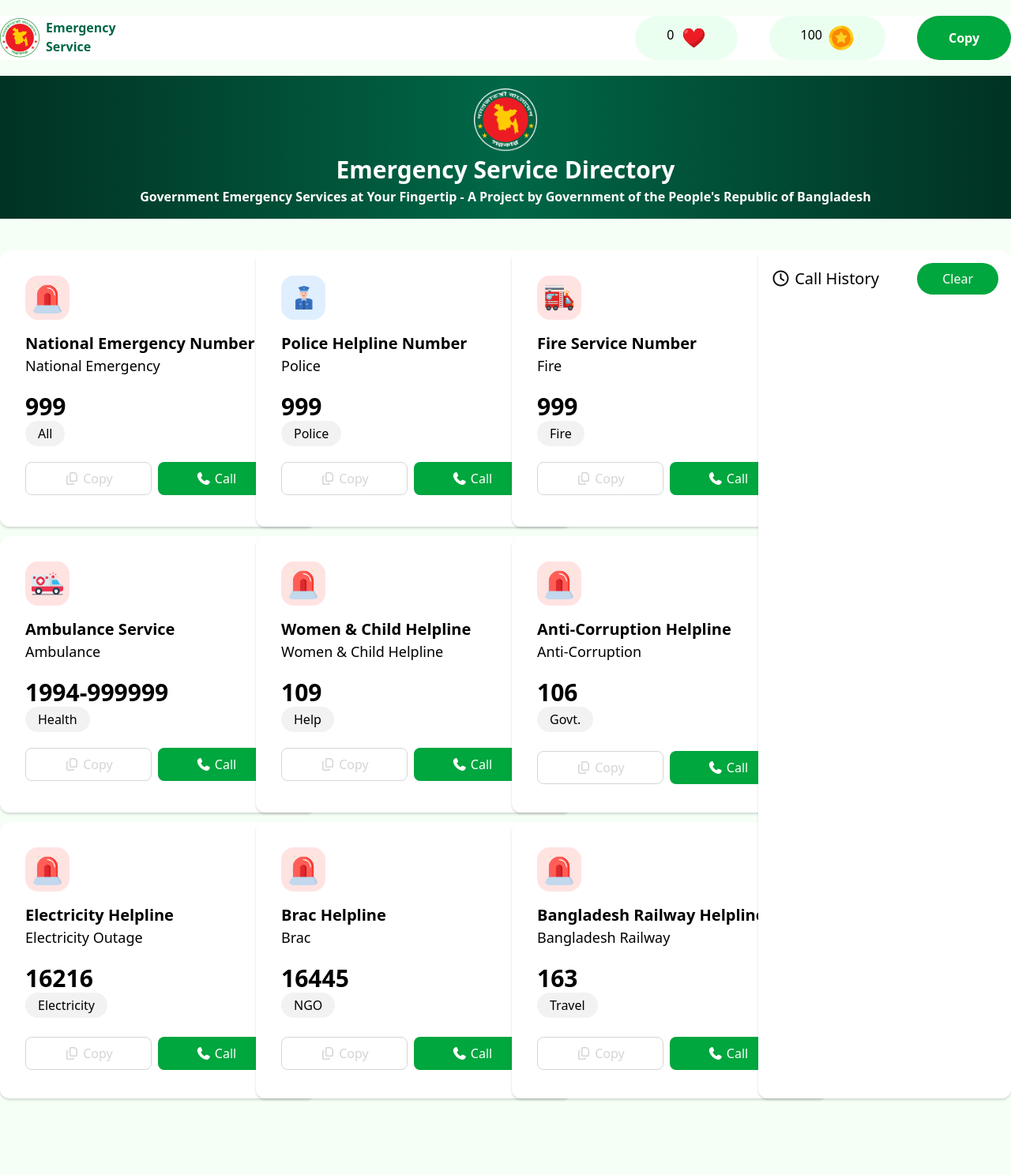
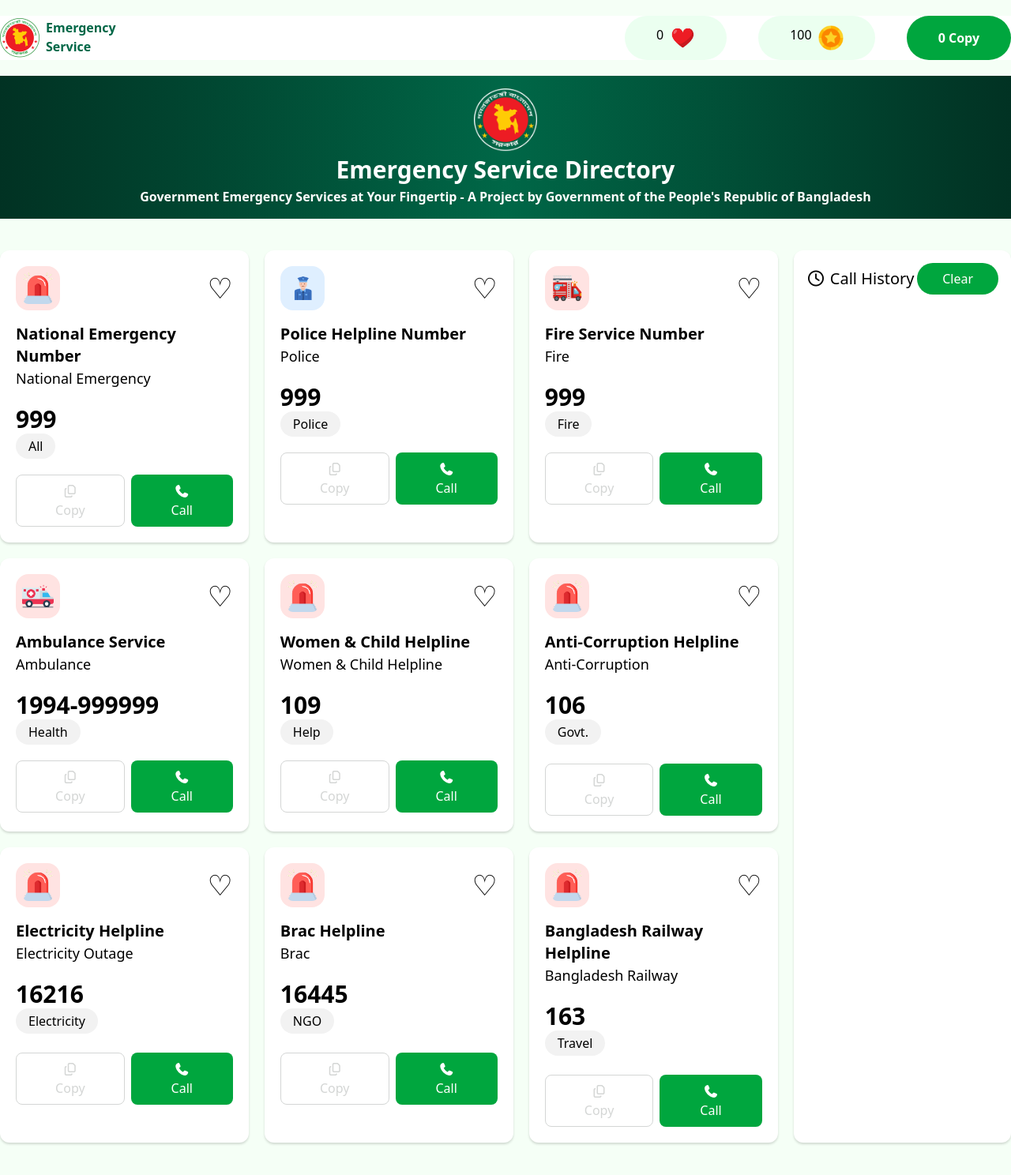
Before and after one commit to Md-Saiful-Haque/emergency-hotline-bd, a plain HTML site: page index.html in a window 1280 px wide. Shown: the whole page at 79% size. Before the commit the page ends 1431 px from the top, so only its background shows below. Drawn offline with nearby package versions, Linux system fonts and the light colour scheme.

Commit message:
added copy btn functionality and others section

```diff
--- a/index.html
+++ b/index.html
@@ -11,7 +11,7 @@
 </head>
 <body class="bg-[#f5fff6]">
     <header>
-        <nav class="max-w-[1680px] mx-auto flex flex-col md:flex-row justify-between items-center mt-5 bg-[#ffffff]">
+        <nav class="max-w-[1440px] mx-auto flex flex-col md:flex-row justify-between items-center mt-5 bg-[#ffffff]">
             <div class="flex gap-2">
                 <img src="./assets/logo.png" alt="" class="w--[50px] h-[50px]">
                 <h1 class="text-[#006747] font-extrabold">Emergency<br>Service</h1>
@@ -25,7 +25,7 @@
                     <p id="coin-number">100</p>
                     <img src="./assets/coin.png" alt="" class="w-8">
                 </div>
-                <button class="bg-[#00A63E] text-white px-10 py-3 rounded-[50px] border-none text-[16px] font-[600]">Copy</button>
+                <button class="bg-[#00A63E] text-white px-10 py-3 rounded-[50px] border-none text-[16px] font-semibold"><span id="count-copy-number">0</span> Copy</button>
             </div>
         </nav>
         <div class="hero-section bg-gradient-to-r from-[#013223] via-[#006747] to-[#013223] w-full flex justify-center mt-5 p-4">
@@ -38,10 +38,10 @@
     </header>
     <main>
         <!-- card section -->
-        <section class="mt-10 max-w-[1680px] mx-auto mb-10 md:grid grid-cols-12">
-            <div class="all-card col-span-9 grid grid-cols-1 md:grid-cols-3 gap-3">
+        <section class="mt-10 max-w-[1440px] mx-auto mb-16 md:grid grid-cols-13">
+            <div class="all-card col-span-10 grid grid-cols-1 md:grid-cols-3 gap-5">
                 <!-- card 1 -->
-                <div class="card shadow-[0_2px_3px_rgba(0,0,0,0.15)] rounded-[12px] bg-[#ffffff] p-8 w-[400px] h-[350px]">
+                <div class="card shadow-[0_2px_3px_rgba(0,0,0,0.15)] rounded-[12px] bg-[#ffffff] p-5">
                     <div class="flex justify-between items-center">
                         <img src="./assets/emergency.png" alt="" class="bg-[#FFE3E2] w-14 rounded-[16px] p-2">
                         <div>
@@ -53,12 +53,12 @@
                     <h2 class="text-3xl font-bold mt-5">999</h1>
                     <button class="bg-[#F2F2F2] rounded-full px-4 py-1">All</button>
                     <div class="gap-2 mt-5 flex">
-                        <button class="border border-[#D4D6D5] text-[#D4D6D5] px-12 py-2 rounded-[8px]"><i class="fa-regular fa-copy"></i> Copy</button>
+                        <button class="btn-copy border border-[#D4D6D5] text-[#D4D6D5] px-12 py-2 rounded-[8px]"><i class="fa-regular fa-copy"></i> Copy</button>
                         <button class="btn-call bg-[#00A63E] text-white border-none px-12 py-2 rounded-[8px]"><i class="fa-solid fa-phone"></i> Call</button>
                     </div>
                 </div>
                 <!-- card 2 -->
-                <div class="card shadow-[0_2px_3px_rgba(0,0,0,0.15)] rounded-[12px] bg-[#ffffff] p-8 w-[400px] h-[350px]">
+                <div class="card shadow-[0_2px_3px_rgba(0,0,0,0.15)] rounded-[12px] bg-[#ffffff] p-5">
                     <div class="flex justify-between items-center">
                         <img src="./assets/police.png" alt="" class="bg-[#DFEFFF] w-14 rounded-[16px] p-2">
                         <div>
@@ -70,12 +70,12 @@
                     <h2 class="text-3xl font-bold mt-5">999</h1>
                     <button class="bg-[#F2F2F2] rounded-full px-4 py-1">Police</button>
                     <div class="gap-2 mt-5 flex">
-                        <button class="border border-[#D4D6D5] text-[#D4D6D5] px-12 py-2 rounded-[8px]"><i class="fa-regular fa-copy"></i> Copy</button>
+                        <button class="btn-copy border border-[#D4D6D5] text-[#D4D6D5] px-12 py-2 rounded-[8px]"><i class="fa-regular fa-copy"></i> Copy</button>
                         <button class="btn-call bg-[#00A63E] text-white border-none px-12 py-2 rounded-[8px]"><i class="fa-solid fa-phone"></i> Call</button>
                     </div>
                 </div>
                 <!-- card 3 -->
-                <div class="card shadow-[0_2px_3px_rgba(0,0,0,0.15)] rounded-[12px] bg-[#ffffff] p-8 w-[400px] h-[350px]">
+                <div class="card shadow-[0_2px_3px_rgba(0,0,0,0.15)] rounded-[12px] bg-[#ffffff] p-5">
                     <div class="flex justify-between items-center">
                         <img src="./assets/fire-service.png" alt="" class="bg-[#FFE3E2] w-14 rounded-[16px] p-2">
                         <div>
@@ -87,12 +87,12 @@
                     <h2 class="text-3xl font-bold mt-5">999</h1>
                     <button class="bg-[#F2F2F2] rounded-full px-4 py-1">Fire</button>
                     <div class="gap-2 mt-5 flex">
-                        <button class="border border-[#D4D6D5] text-[#D4D6D5] px-12 py-2 rounded-[8px]"><i class="fa-regular fa-copy"></i> Copy</button>
+                        <button class="btn-copy border border-[#D4D6D5] text-[#D4D6D5] px-12 py-2 rounded-[8px]"><i class="fa-regular fa-copy"></i> Copy</button>
                         <button class="btn-call bg-[#00A63E] text-white border-none px-12 py-2 rounded-[8px]"><i class="fa-solid fa-phone"></i> Call</button>
                     </div>
                 </div>
                 <!-- card 4 -->
-                <div class="card shadow-[0_2px_3px_rgba(0,0,0,0.15)] rounded-[12px] bg-[#ffffff] p-8 w-[400px] h-[350px]">
+                <div class="card shadow-[0_2px_3px_rgba(0,0,0,0.15)] rounded-[12px] bg-[#ffffff] p-5">
                     <div class="flex justify-between items-center">
                         <img src="./assets/ambulance.png" alt="" class="bg-[#FFE3E2] w-14 rounded-[16px] p-2">
                         <div>
@@ -104,12 +104,12 @@
                     <h2 class="text-3xl font-bold mt-5">1994-999999</h1>
                     <button class="bg-[#F2F2F2] rounded-full px-4 py-1">Health</button>
                     <div class="gap-2 mt-5 flex">
-                        <button class="border border-[#D4D6D5] text-[#D4D6D5] px-12 py-2 rounded-[8px]"><i class="fa-regular fa-copy"></i> Copy</button>
+                        <button class="btn-copy border border-[#D4D6D5] text-[#D4D6D5] px-12 py-2 rounded-[8px]"><i class="fa-regular fa-copy"></i> Copy</button>
                         <button class="btn-call bg-[#00A63E] text-white border-none px-12 py-2 rounded-[8px]"><i class="fa-solid fa-phone"></i> Call</button>
                     </div>
                 </div>
                 <!-- card 5 -->
-                <div class="card shadow-[0_2px_3px_rgba(0,0,0,0.15)] rounded-[12px] bg-[#ffffff] p-8 w-[400px] h-[350px]">
+                <div class="card shadow-[0_2px_3px_rgba(0,0,0,0.15)] rounded-[12px] bg-[#ffffff] p-5">
                     <div class="flex justify-between items-center">
                         <img src="./assets/emergency.png" alt="" class="bg-[#FFE3E2] w-14 rounded-[16px] p-2">
                         <div>
@@ -121,12 +121,12 @@
                     <h2 class="text-3xl font-bold mt-5">109</h1>
                     <button class="bg-[#F2F2F2] rounded-full px-4 py-1">Help</button>
                     <div class="gap-2 mt-5 flex">
-                        <button class="border border-[#D4D6D5] text-[#D4D6D5] px-12 py-2 rounded-[8px]"><i class="fa-regular fa-copy"></i> Copy</button>
+                        <button class="btn-copy border border-[#D4D6D5] text-[#D4D6D5] px-12 py-2 rounded-[8px]"><i class="fa-regular fa-copy"></i> Copy</button>
                         <button class="btn-call bg-[#00A63E] text-white border-none px-12 py-2 rounded-[8px]"><i class="fa-solid fa-phone"></i> Call</button>
                     </div>
                 </div>
                 <!-- card 6 -->
-                <div class="card shadow-[0_2px_3px_rgba(0,0,0,0.15)] rounded-[12px] bg-[#ffffff] p-8 w-[400px] h-[350px]">
+                <div class="card shadow-[0_2px_3px_rgba(0,0,0,0.15)] rounded-[12px] bg-[#ffffff] p-5">
                     <div class="flex justify-between items-center">
                         <img src="./assets/emergency.png" alt="" class="bg-[#FFE3E2] w-14 rounded-[16px] p-2">
                         <div>
@@ -138,12 +138,12 @@
                     <h2 class="text-3xl font-bold mt-5">106</h1>
                     <button class="bg-[#F2F2F2] rounded-full px-4 py-1">Govt.</button>
                     <div class="gap-2 mt-6 flex">
-                        <button class="border border-[#D4D6D5] text-[#D4D6D5] px-12 py-2 rounded-[8px]"><i class="fa-regular fa-copy"></i> Copy</button>
+                        <button class="btn-copy border border-[#D4D6D5] text-[#D4D6D5] px-12 py-2 rounded-[8px]"><i class="fa-regular fa-copy"></i> Copy</button>
                         <button class="btn-call bg-[#00A63E] text-white border-none px-12 py-2 rounded-[8px]"><i class="fa-solid fa-phone"></i> Call</button>
                     </div>
                 </div>
                 <!-- card 7 -->
-                <div class="card shadow-[0_2px_3px_rgba(0,0,0,0.15)] rounded-[12px] bg-[#ffffff] p-8 w-[400px] h-[350px]">
+                <div class="card shadow-[0_2px_3px_rgba(0,0,0,0.15)] rounded-[12px] bg-[#ffffff] p-5">
                     <div class="flex justify-between items-center">
                         <img src="./assets/emergency.png" alt="" class="bg-[#FFE3E2] w-14 rounded-[16px] p-2">
                         <div>
@@ -155,12 +155,12 @@
                     <h2 class="text-3xl font-bold mt-5">16216</h1>
                     <button class="bg-[#F2F2F2] rounded-full px-4 py-1">Electricity</button>
                     <div class="gap-2 mt-6 flex">
-                        <button class="border border-[#D4D6D5] text-[#D4D6D5] px-12 py-2 rounded-[8px]"><i class="fa-regular fa-copy"></i> Copy</button>
+                        <button class="btn-copy border border-[#D4D6D5] text-[#D4D6D5] px-12 py-2 rounded-[8px]"><i class="fa-regular fa-copy"></i> Copy</button>
                         <button class="btn-call bg-[#00A63E] text-white border-none px-12 py-2 rounded-[8px]"><i class="fa-solid fa-phone"></i> Call</button>
                     </div>
                 </div>
                 <!-- card 8 -->
-                <div class="card shadow-[0_2px_3px_rgba(0,0,0,0.15)] rounded-[12px] bg-[#ffffff] p-8 w-[400px] h-[350px]">
+                <div class="card shadow-[0_2px_3px_rgba(0,0,0,0.15)] rounded-[12px] bg-[#ffffff] p-5">
                     <div class="flex justify-between items-center">
                         <img src="./assets/emergency.png" alt="" class="bg-[#FFE3E2] w-14 rounded-[16px] p-2">
                         <div>
@@ -172,12 +172,12 @@
                     <h2 class="text-3xl font-bold mt-5">16445</h1>
                     <button class="bg-[#F2F2F2] rounded-full px-4 py-1">NGO</button>
                     <div class="gap-2 mt-6 flex">
-                        <button class="border border-[#D4D6D5] text-[#D4D6D5] px-12 py-2 rounded-[8px]"><i class="fa-regular fa-copy"></i> Copy</button>
+                        <button class="btn-copy border border-[#D4D6D5] text-[#D4D6D5] px-12 py-2 rounded-[8px]"><i class="fa-regular fa-copy"></i> Copy</button>
                         <button class="btn-call bg-[#00A63E] text-white border-none px-12 py-2 rounded-[8px]"><i class="fa-solid fa-phone"></i> Call</button>
                     </div>
                 </div>
                 <!-- card 9 -->
-                <div class="card shadow-[0_2px_3px_rgba(0,0,0,0.15)] rounded-[12px] bg-[#ffffff] p-8 w-[400px] h-[350px]">
+                <div class="card shadow-[0_2px_3px_rgba(0,0,0,0.15)] rounded-[12px] bg-[#ffffff] p-5">
                     <div class="flex justify-between items-center">
                         <img src="./assets/emergency.png" alt="" class="bg-[#FFE3E2] w-14 rounded-[16px] p-2">
                         <div>
@@ -189,13 +189,13 @@
                     <h2 class="text-3xl font-bold mt-5">163</h1>
                     <button class="bg-[#F2F2F2] rounded-full px-4 py-1">Travel</button>
                     <div class="gap-2 mt-6 flex">
-                        <button class="border border-[#D4D6D5] text-[#D4D6D5] px-12 py-2 rounded-[8px]"><i class="fa-regular fa-copy"></i> Copy</button>
+                        <button class="btn-copy border border-[#D4D6D5] text-[#D4D6D5] px-12 py-2 rounded-[8px]"><i class="fa-regular fa-copy"></i> Copy</button>
                         <button class="btn-call bg-[#00A63E] text-white border-none px-12 py-2 rounded-[8px]"><i class="fa-solid fa-phone"></i> Call</button>
                     </div>
                 </div>
 
             </div>
-            <aside class="col-span-3 gap-3 shadow-[0_2px_3px_rgba(0,0,0,0.15)] bg-[#ffffff] rounded-[12px] p-4">
+            <aside class="col-span-3 ml-5 shadow-[0_2px_3px_rgba(0,0,0,0.15)] bg-[#ffffff] rounded-[12px] p-4">
                 <div class="flex justify-between items-center">
                     <p class="text-[20px] font-medium"><i class="fa-regular fa-clock"></i> Call History</p>
                     <button id="btn-clear" class="bg-[#00A63E] text-white py-2 px-8 rounded-[50px] border-none">Clear</button>
```
Also changed, not shown: script/index.js (+23 -4 lines).
